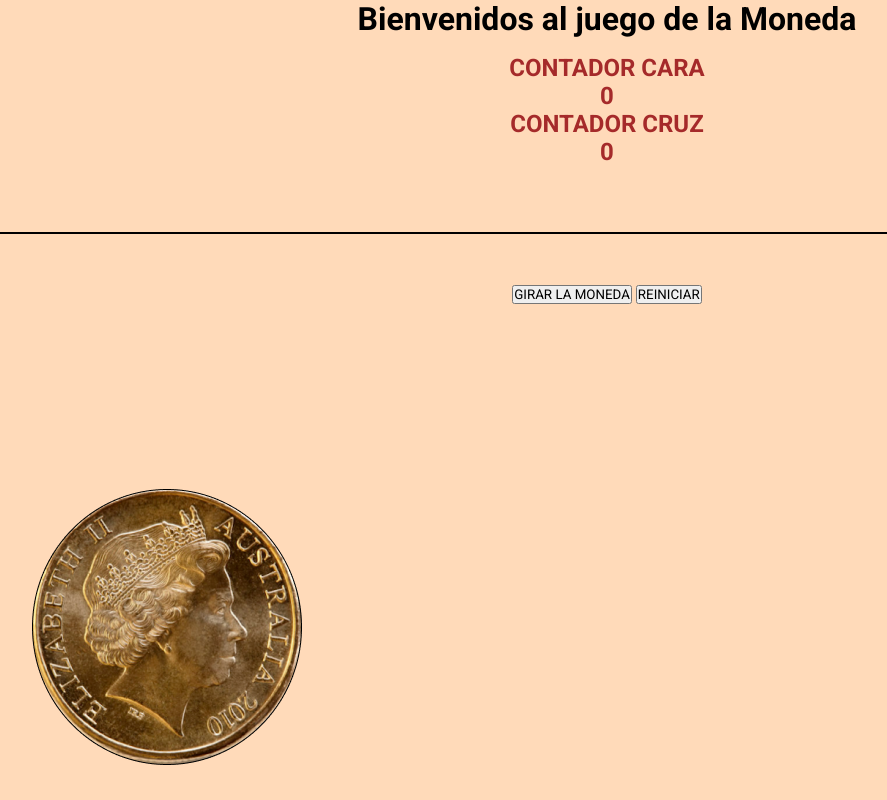
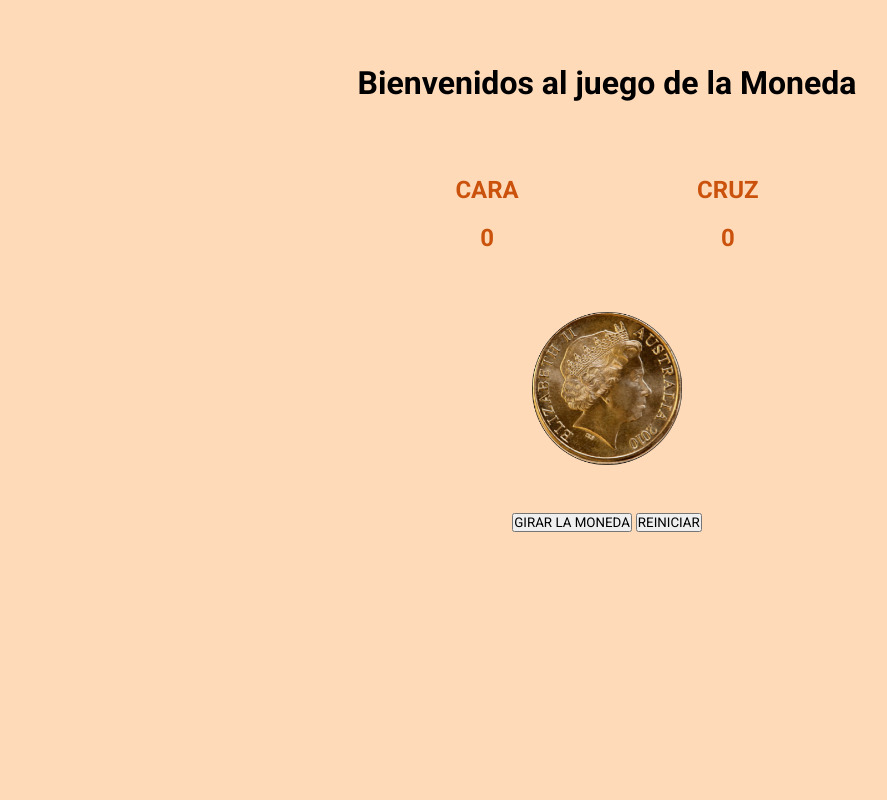
Before and after one commit to MaiteNavas/JS_JuegoMoneda_Maite, a plain HTML site: page index.html in a window 1280 px wide. Shown: the whole page, without its empty margins (33-920 px from the left). Drawn offline with Linux system fonts and the light colour scheme.

Commit message:
entrega viernes ok

```diff
--- a/index.html
+++ b/index.html
@@ -17,13 +17,13 @@
     </header>
     <main>
         <div class ="counter">
-            <div class="counter-head" id="counter-head">
-                <h2>CONTADOR CARA</h2>
-                <h2 id="printHead"></h2>
+            <div class="counter-div" id="counter-head">
+                <h2>CARA</h2>
+                <h2 id="print-head"></h2>
             </div>
-            <div class="counterTail" id ="counterTail">
-                <h2>CONTADOR CRUZ</h2>
-                <h2 id="printTail"></h2>
+            <div class="counter-div" id ="counterTail">
+                <h2>CRUZ</h2>
+                <h2 id="print-tail"></h2>
             </div>
         </div>
         <div class="coins" id="coins-div">
@@ -35,7 +35,7 @@
             </div>
         </div>
         <div class="buttons">
-                <button id="spinCoin" onclick="randomNumber(); animationCoin()">GIRAR LA MONEDA</button>
+                <button id="spinCoin" onclick="randomNumber()">GIRAR LA MONEDA</button>
                 <button id="resetCoin" onclick="resetGame()">REINICIAR</button>
         </div>
     </main>
--- a/main.js
+++ b/main.js
@@ -1,49 +1,31 @@
-//ANIMACION MONEDA
-let animationHead = document.getElementById('head-coin');
-let animationTail = document.getElementById('tail-coin');
-let coinContainer = document.getElementById('coins-div');
+let head = 1;
+let tail = 1;
+let printHead = document.getElementById('print-head')
+    printHead.textContent = "0";
+let printTail = document.getElementById('print-tail')
+    printTail.textContent = "0";
+let animationCoinDiv = document.getElementById('coins-div')
 
-function animationCoin() {
-    coinContainer.classList.add('flip-coin-tail');
-    coinContainer.classList.add('flip-coin-tail');
-    setTimeout(function() {
-        animationHead.classList.remove('flip-coin-head');
-        animationTail.classList.remove('flip-coin-tail');
-      }, 4000)
+function randomNumber() {
+    let randomCoin = Math.floor(Math.random()* 2);
+    animationCoinDiv.style.animation= "none";
+
+    if(randomCoin === 0){
+        animationCoinDiv.style.animation= "flip-coin-tail 3s forwards";
+        setTimeout(function(){
+            printHead.textContent = (`${head++}`);
+        },3250)}
+
+    else if(randomCoin === 1){
+        animationCoinDiv.style.animation= "flip-coin-head 3s forwards";
+        setTimeout(function(){
+            printTail.textContent = (`${tail++}`);
+        },3250)}
 }
 
-//VARIABLES
-let head = 1;
-let tail = 1;
-let printHead = document.getElementById('printHead')
-    printHead.textContent = "0";
-let printTail = document.getElementById('printTail')
-    printTail.textContent = "0";
-
-
-//RANDOM CARA O CRUZ
-function randomNumber() {
-    let randomCoin = Math.floor(Math.random()* 2);
-    coinContainer.style.animation= "none";
-    if(randomCoin === 0){
-        setTimeout(function(){
-            printHead.textContent = (`${head++}`);
-            coinContainer.style.animation= "flip-coin-head 3s forwards";
-            console.log(`Cara ${head}`);
-        },500)}
-    else if(randomCoin === 1){
-        setTimeout(function(){
-            printTail.textContent = (`${tail++}`);
-            coinContainer.style.animation= "flip-coin-tail 3s forwards";
-            console.log(`Cruz ${tail}`);
-        },500)}
-}
-
-//RESETEAR CONTADOR
 function resetGame() {
     tail = 0;
     head = 0;
     printHead.textContent = (`${head}`);
     printTail.textContent = (`${tail}`);
-    console.log(`${tail} + ${head}`);
 }
--- a/style.css
+++ b/style.css
@@ -10,43 +10,45 @@ body {
     font-family: 'Roboto', sans-serif;
     font-size: 1rem;
 }
+header{
+    margin: 5%;
+}
 
-h2 {
-    color:brown;
-    border-color: black;
-    text-align: center;
-}
 
 main {
     display: flex;
     flex-flow: column nowrap;
     align-items: center;
-    justify-content: space-between;
+    justify-content: space-evenly;
 }
 
 h1 {
     text-align: center;
 }
 
-.main-counter{
+.counter{
     width: 50%;
     display:flex;
     flex-flow: row nowrap;
     justify-content: space-evenly;
 }
+.counter-div {
+    display: flex;
+    flex-flow: column nowrap;
+    justify-content: space-around;
+}
 
-.counter {
-    display: flex;
-    flex-flow:column nowrap;
-    justify-content: top;
-    align-items: center;
-    padding: 1rem;;
+h2 {
+    color:rgb(203, 82, 12);
+    border-color: black;
+    text-align: center;
+    padding: 10px;
 }
 
 .coins {
-    width: 100%;
-    border: 1px solid black;
-    position: relative;
+    width: 150px;
+    height: 150px;
+    position:relative;
     margin: 50px auto;
     -webkit-transform-style: preserve-3d;
             transform-style: preserve-3d;
@@ -56,48 +58,33 @@ h1 {
 
 #head-coin, #tail-coin {
     position: absolute;
-    margin-top: 20%;
-    margin-left: 5%;
+    width: 100%;
+    height: 100%;
     -webkit-backface-visibility: hidden;
             backface-visibility: hidden;
-    transform-origin: 50% 50%;
-    visibility: visible;
+}
+img {
+    width: 150px;
 }
 
 #tail-coin{
     transform: rotateY(180deg);
 }
-.flip-coin-head{
-    animation-name: flip-coin-head;
-    animation-duration: 4s;
-    animation-timing-function: ease-out;
-    animation-delay: 0s;
-    animation-iteration-count: 1;
-    transform-origin: 50% 50%;
-}
 
 @keyframes flip-coin-head{
     0%{
-        transform: translateX(0) translateY(0) rotateY(0deg);
+        transform:rotateY(0deg);
     }
     100%{
-        transform: translateX(0) translateY(0) rotateY(2700deg);
+        transform:rotateY(2700deg);
     }
-}
-.flip-coin-tail{
-    animation-name: flip-coin-tail;
-    animation-duration: 4s;
-    animation-timing-function: ease-out;
-    animation-delay: 0s;
-    animation-iteration-count: 1;
-    transform-origin: 50% 50%;
 }
 
 @keyframes flip-coin-tail{
     0%{
-        transform: translateX(0) translateY(0) rotateY(0deg);
+        transform: rotateY(0deg);
     }
     100%{
-        transform:translateX(0) translateY(0) rotateY(2520deg);
+        transform: rotateY(2520deg);
     }
 }
```
